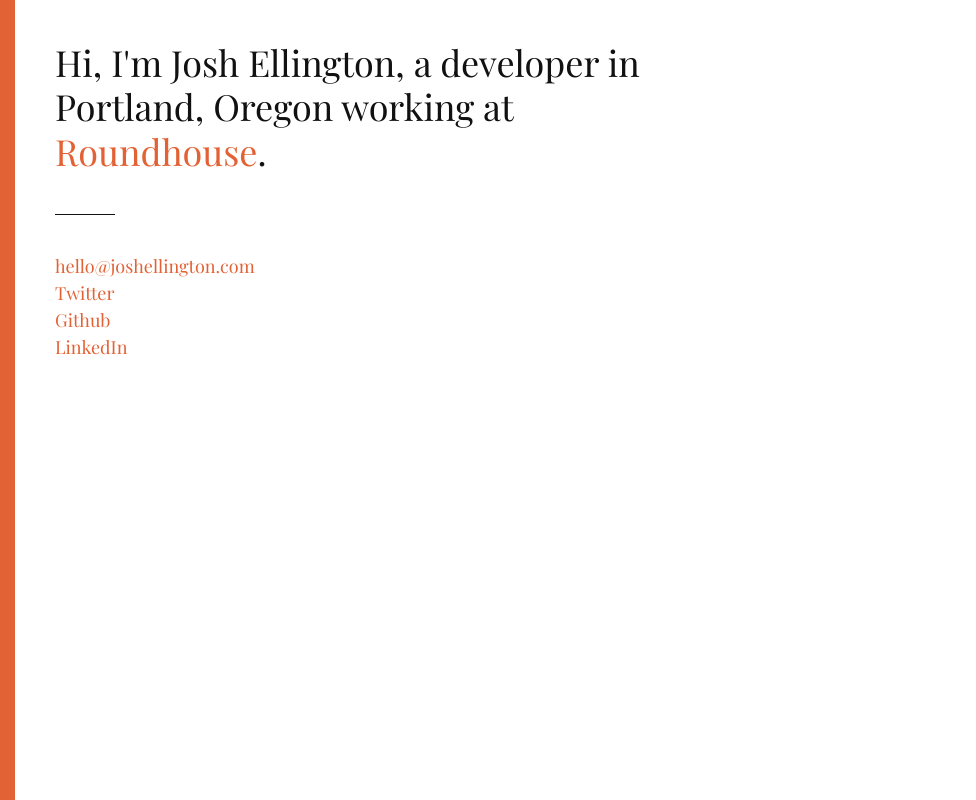
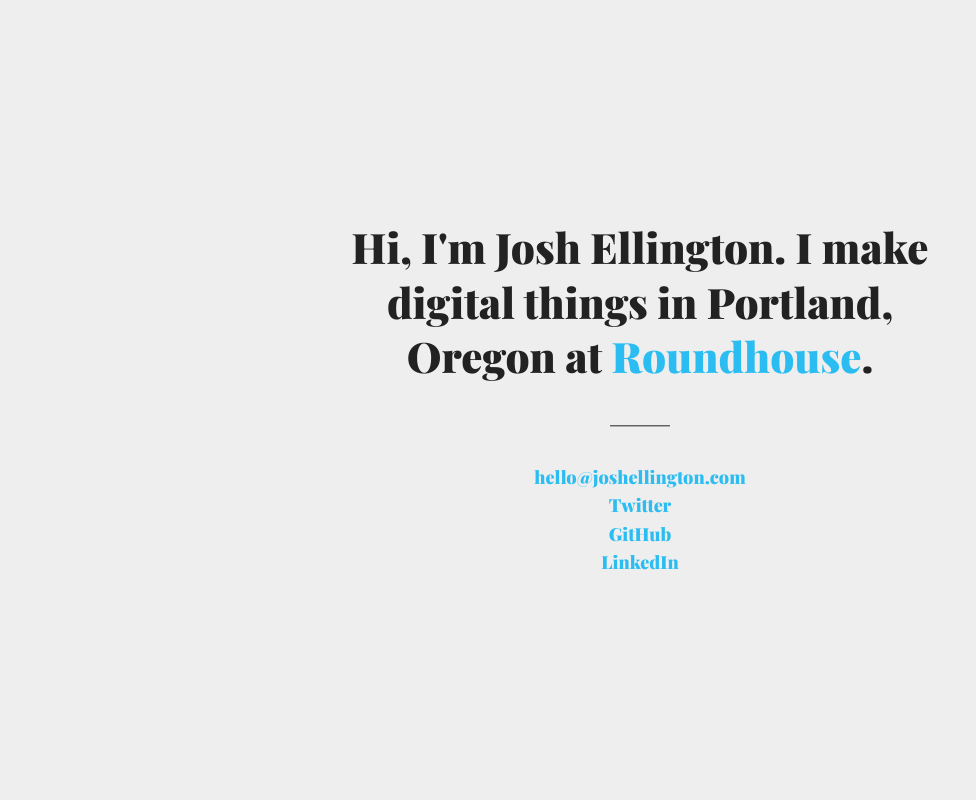
Before and after one commit to joshellington/joshellington.com, a PHP site: page / in a window 1280 px wide. Shown: the whole page, without its empty margins (0-976 px from the left). Run offline with PHP 8.4, Linux system fonts and the light colour scheme; some libraries are stand-ins or nearby versions; some web fonts are replaced.

Commit message:
Added Guard, tweaked styles

```diff
--- a/css/style.css
+++ b/css/style.css
@@ -3,11 +3,21 @@
 /*@import "prettify.css";*/
 /**/
 /**/
+::-moz-selection {
+  background: #2bbdf1;
+  color: #222222;
+  text-shadow: none; }
+
+::selection {
+  background: #2bbdf1;
+  color: #222222;
+  text-shadow: none; }
+
+/**/
 body {
   font-family: "Playfair Display", "Helvetica Neue", sans-serif;
-  background: #fff;
-  color: #111111;
-  border-left: 15px solid #e36235;
+  background: #eee;
+  color: #222222;
   padding: 40px;
   min-height: 100%; }
   body.blog {
@@ -15,10 +25,22 @@ body {
     body.blog a {
       color: #db3a29; }
 
+#background {
+  background: no-repeat center center fixed;
+  background-size: cover;
+  opacity: 0.05;
+  position: absolute;
+  top: 0;
+  left: 0;
+  right: 0;
+  bottom: 0;
+  z-index: -1; }
+
 a {
-  color: #e36235;
+  color: #2bbdf1;
   text-decoration: none;
-  transition: 0.3s all; }
+  transition: 0.15s all;
+  font-weight: 900; }
   a:hover {
     color: #cccccc !important; }
 
@@ -32,18 +54,23 @@ p {
 hr {
   display: block;
   width: 10%;
-  margin: 0 0 40px;
+  margin: 0 auto 40px;
   border: 0;
-  border-bottom: 1px solid #111111; }
+  border-bottom: 1px solid #222222; }
+
+strong {
+  font-weight: 900; }
 
 h1, h2, h3, h4, h5, h6 {
   font-weight: normal;
   margin: 0;
-  padding: 0; }
+  padding: 0;
+  line-height: 1.3; }
 
 h1 {
-  font-size: 36px;
-  margin: 0 0 40px 0; }
+  font-size: 42px;
+  margin: 0 0 40px 0;
+  font-weight: 900; }
 
 h2 {
   font-size: 28px;
@@ -80,16 +107,23 @@ time {
   color: #777; }
 
 #container {
-  max-width: 600px; }
+  max-width: 600px;
+  margin: 0 auto;
+  text-align: center;
+  width: 50%;
+  margin: auto;
+  position: absolute;
+  top: 50%;
+  left: 50%;
+  -webkit-transform: translate(-50%, -50%);
+  -ms-transform: translate(-50%, -50%);
+  transform: translate(-50%, -50%); }
 
 .play {
   overflow: hidden; }
 
 .work {
   margin: 40px 0; }
-
-.contact {
-  margin-bottom: 40px; }
 
 footer {
   padding-top: 40px;
@@ -160,8 +194,25 @@ body.blog #search {
     padding: 20px;
     border-width: 10px; }
 
+  hr {
+    margin: 0 0 40px; }
+
+  #container {
+    text-align: left;
+    position: relative;
+    width: auto;
+    margin: auto;
+    top: auto;
+    left: auto;
+    -webkit-transform: translate(0);
+    -ms-transform: translate(0);
+    transform: translate(0); }
+
   img {
     max-width: 100%; }
+
+  h1 {
+    font-size: 24px; }
 
   p {
     font-size: 13px; }
--- a/css/style.scss
+++ b/css/style.scss
@@ -4,8 +4,8 @@
 
 /**/
 
-$black: #111;
-$home_accent: #e36235;
+$black: #222;
+$home_accent: #2bbdf1;
 $accent: #DB3A29;
 $accent_text: #fff;
 $lightgrey: #eee;
@@ -16,11 +16,16 @@ $font: 'Playfair Display', 'Helvetica Neue', sans-serif;
 
 /**/
 
+::-moz-selection { background: $home_accent; color: $black; text-shadow: none; }
+::selection { background: $home_accent; color: $black; text-shadow: none; }
+
+/**/
+
 body {
   font-family:$font;
-  background:#fff;
+  background:#eee;
   color:$black;
-  border-left:15px solid $home_accent;
+  // border-left:15px solid $home_accent;
   padding:40px;
   min-height:100%;
 
@@ -33,10 +38,23 @@ body {
   }
 }
 
+#background {
+  background: no-repeat center center fixed;
+  background-size: cover;
+  opacity: 0.05;
+  position: absolute;
+  top: 0;
+  left: 0;
+  right: 0;
+  bottom: 0;
+  z-index: -1;
+}
+
 a {
   color:$home_accent;
   text-decoration:none;
-  transition: 0.3s all;
+  transition: 0.15s all;
+  font-weight: 900;
 
   &:hover {
     color:$grey !important;
@@ -55,19 +73,25 @@ p {
 hr {
   display: block;
   width: 10%;
-  margin: 0 0 40px;
+  margin: 0 auto 40px;
   border:0;
   border-bottom:1px solid $black;
+}
+
+strong {
+  font-weight: 900;
 }
 
 h1,h2,h3,h4,h5,h6 {
   font-weight:normal;
   margin:0;padding:0;
+  line-height: 1.3;
 }
 
 h1 {
-  font-size:36px;
+  font-size:42px;
   margin:0 0 40px 0;
+  font-weight: 900;
 }
 
 h2 {
@@ -120,8 +144,15 @@ time {
 
 #container {
   max-width: 600px;
-  // margin: 0 auto;
-  // text-align: center;
+  margin: 0 auto;
+  text-align: center;
+  width: 50%;
+  margin: auto;
+  position: absolute;
+  top: 50%; left: 50%;
+  -webkit-transform: translate(-50%,-50%);
+      -ms-transform: translate(-50%,-50%);
+          transform: translate(-50%,-50%);
 }
 
 .play {
@@ -136,7 +167,7 @@ time {
 }
 
 .contact {
-  margin-bottom:40px;
+  // margin-bottom:40px;
 }
 
 footer {
@@ -251,8 +282,27 @@ body.blog {
     border-width:10px;
   }
 
+  hr {
+    margin: 0 0 40px;
+  }
+
+  #container {
+    text-align: left;
+    position: relative;
+    width: auto;
+    margin: auto;
+    top: auto; left: auto;
+    -webkit-transform: translate(0);
+        -ms-transform: translate(0);
+            transform: translate(0);
+  }
+
   img {
     max-width: 100%;
+  }
+
+  h1 {
+    font-size: 24px;
   }
 
   p {
--- a/index.html
+++ b/index.html
@@ -21,9 +21,11 @@
 </head>
 <body class="home">
 
+	<div id="background"></div>
+
 	<div id="container">
 		<header>
-			<h1 class="shade">Hi, I'm Josh Ellington, a developer in Portland, Oregon working at <a href="http://roundhouseagency.com/">Roundhouse</a>.</h1>
+			<h1 class="shade">Hi, I'm Josh Ellington. I make digital things in Portland, Oregon at <a href="http://roundhouseagency.com/">Roundhouse</a>.</h1>
 		</header>
 
 		<hr>
@@ -33,15 +35,16 @@
 
 				<h3><a href="mailto:hello@joshellington.com">hello@joshellington.com</a></h3>
 				<h3><a href="http://twitter.com/joshellington">Twitter</a></h3>
-				<h3><a href="http://github.com/joshellington">Github</a></h3>
+				<h3><a href="http://github.com/joshellington">GitHub</a></h3>
 				<h3><a href="http://www.linkedin.com/in/joshellington">LinkedIn</a></h3>
 			</div>
 		</div>
 	</div> <!--! end of #container -->
 
-<script src="http://ajax.googleapis.com/ajax/libs/jquery/1.7/jquery.min.js"></script>
+<script src="http://ajax.googleapis.com/ajax/libs/jquery/1.8/jquery.min.js"></script>
 <script>window.jQuery || document.write('<script src="js/libs/jquery-1.7.1.min.js"><\/script>')</script>
 
+<script src="//cdnjs.cloudflare.com/ajax/libs/underscore.js/1.5.2/underscore-min.js"></script>
 <script src="js/plugins.js"></script>
 <script src="js/script.js"></script>
 
--- a/js/script.js
+++ b/js/script.js
@@ -1,14 +1,24 @@
-// Generated by CoffeeScript 1.6.1
 (function() {
-  var delay, init, resizeBorder, switchBorder;
+  var delay, init, resizeBorder, setBg, switchBorder;
 
   $(function() {
     return init();
   });
 
   init = function() {
-    resizeBorder();
+    setBg();
     return $(window).resize(resizeBorder);
+  };
+
+  setBg = function() {
+    var background, url;
+    url = 'http://api.tumblr.com/v2/blog/nos.twnsnd.co/posts?api_key=Zx4n6ownkgGXpLT7ncRmPBgVMfjZFarPaVI7esQEqnrj4AO5qK&type=photo&callback=?';
+    background = $('#background');
+    return $.getJSON(url, function(d) {
+      var post;
+      post = _.sample(d.response.posts);
+      return background.css('background-image', 'url(' + post.photos[0].original_size.url + ')');
+    });
   };
 
   switchBorder = function() {
```
Also changed, not shown: 4 other files.
